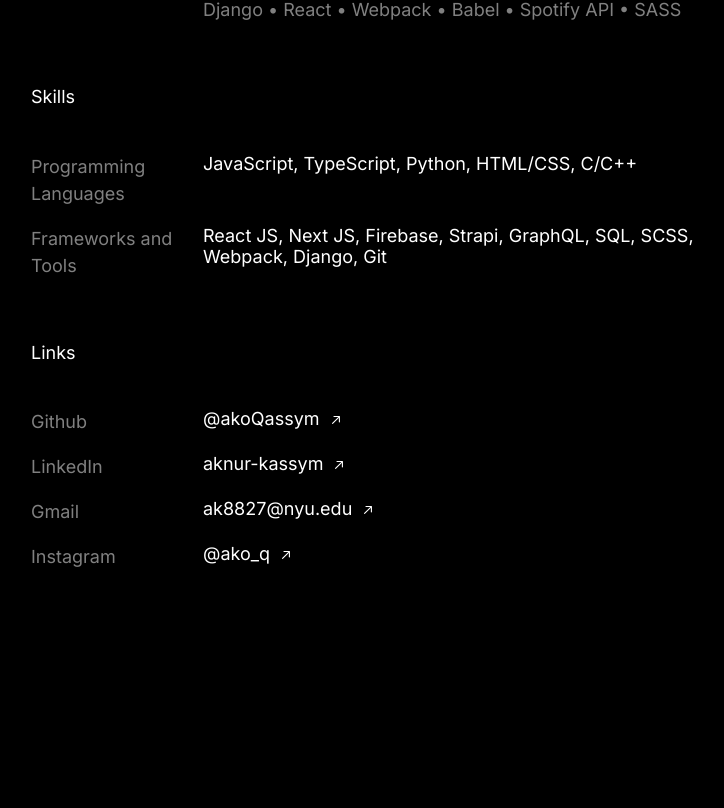
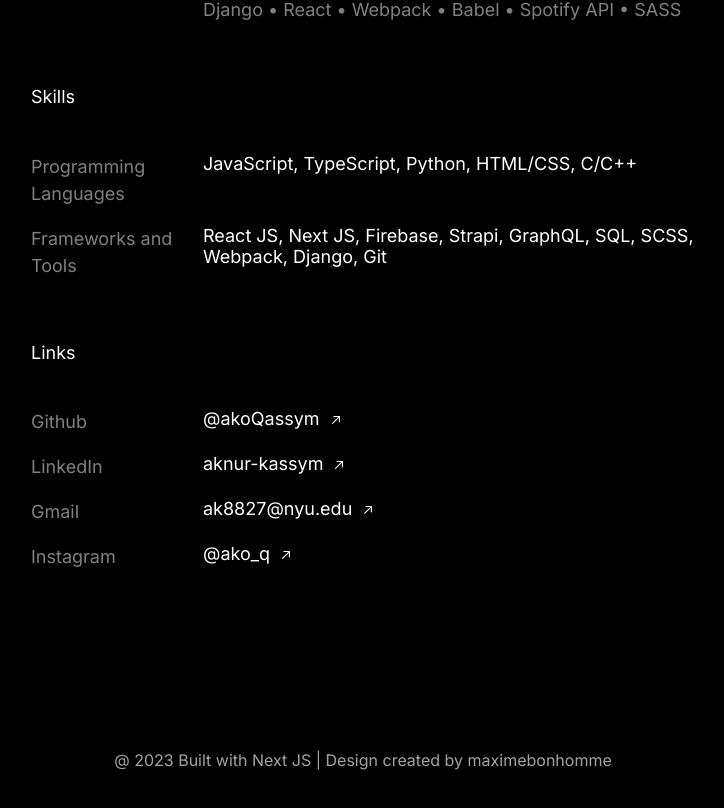
Before and after one commit to akoQassym/aknur-personal-website, a Next.js app: page /public/ in a window 1280 px wide. Shown: the part 3009-3817 px from the top of the page, without its empty margins (277-1001 px from the left). Before the commit the page ends 3757 px from the top, so only its background shows below. Built offline with nearby package versions, Linux system fonts and the light colour scheme.

Commit message:
feat: add footer & credentials

```diff
--- a/pages/index.js
+++ b/pages/index.js
@@ -256,6 +256,18 @@ export default function Home() {
           />
         </Box>
       </Box>
+      <Box mb={'100px'}>
+        <Text align="center" fontSize={'sm'}>
+          @ 2023 Built with{' '}
+          <Link href="https://nextjs.org/" isExternal>
+            Next JS
+          </Link>{' '}
+          | Design created by{' '}
+          <Link href="https://github.com/maximebonhomme" isExternal>
+            maximebonhomme{' '}
+          </Link>
+        </Text>
+      </Box>
     </>
   );
 }
```
